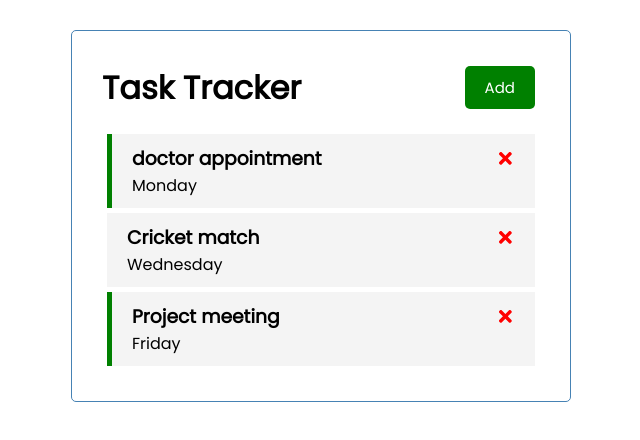
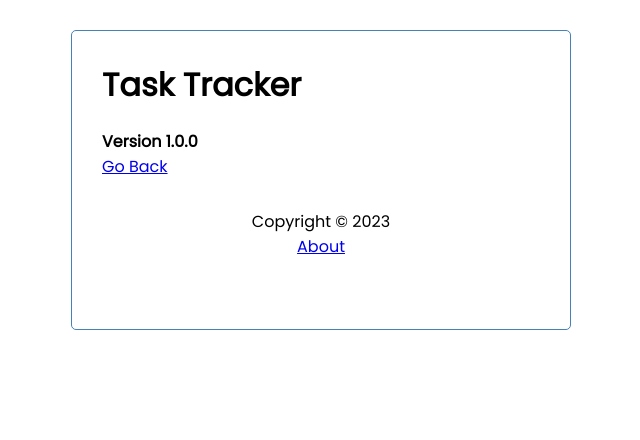
Before and after one commit to wahid-shuvo/TrackTasks, a React (Create React App) app: page /about in a window 1280 px wide. Shown: the top 440 px of the page, without its empty margins (319-959 px from the left). Built offline with nearby package versions, Linux system fonts and the light colour scheme; data requests are answered from the project's data file.

Commit message:
implemented rect routing for about page

```diff
--- a/db.json
+++ b/db.json
@@ -9,7 +9,7 @@
     {
       "text": "Cricket match",
       "day": "Wednesday",
-      "reminder": false,
+      "reminder": true,
       "id": 2
     },
     {
--- a/src/App.js
+++ b/src/App.js
@@ -1,7 +1,14 @@
 import { useState, useEffect } from "react"
+import {
+  BrowserRouter,
+  Routes,
+  Route
+} from 'react-router-dom'
 import Header from "./components/Header";
+import Footer from "./components/Footer";
 import Tasks from "./components/Tasks";
 import AddTask from "./components/AddTask";
+import About from "./components/About";
 
 const App = () => {
   const [showAddTask, setShowAddTask] = useState(false)
@@ -84,20 +91,37 @@
   }
 
   return (
+    <BrowserRouter>
       <div className="container">
         <Header onAdd={() => setShowAddTask(!showAddTask)}
           showAdd={showAddTask}
         />
+
+        <Routes>
+          <Route
+            path='/'
+            element={
+              <>
                 {showAddTask && <AddTask onAdd={addTask} />}
-      {tasks.length > 0 ?
+                {tasks.length > 0 ? (
                   <Tasks
                     tasks={tasks}
                     onDelete={deleteTask}
                     onToggle={toggleReminder}
-        /> : 'No Tasks To Show'
+                  />
+                ) : (
+                  'No Tasks To Show'
+                )}
+              </>
             }
+          />
+          <Route path='/about' element={<About />} />
+        </Routes>
+
+        <Footer />
       </div>
-  );
+    </BrowserRouter>
+  )
 }
 
 export default App;
--- /dev/null
+++ b/src/components/About.js
@@ -0,0 +1,13 @@
+import React from 'react'
+import { Link } from 'react-router-dom'
+
+const About = () => {
+    return (
+        <div>
+            <h4>Version 1.0.0</h4>
+            <Link to="/"> Go Back</Link>
+        </div>
+    )
+}
+
+export default About
--- /dev/null
+++ b/src/components/Footer.js
@@ -0,0 +1,13 @@
+import React from 'react'
+import { Link } from 'react-router-dom'
+
+const Footer = () => {
+    return (
+        <footer>
+            <p>Copyright &copy; 2023</p>
+            <Link to='/about'>About</Link>
+        </footer>
+    )
+}
+
+export default Footer
--- a/src/components/Header.js
+++ b/src/components/Header.js
@@ -1,15 +1,16 @@
 import Button from "./Button"
 import PropTypes from 'prop-types'
+import { useLocation } from "react-router-dom"
 
 const Header = ({ title, onAdd ,showAdd}) => {
-
+     const location=useLocation()
     return (
         <header className="header">
             <h1>{title}</h1>
-            <Button color={showAdd? 'red':'green'}
+            {location.pathname==='/' && <Button color={showAdd? 'red':'green'}
                 text={showAdd?'Close':'Add'}
                 onClick={onAdd}
-            />
+            />}
         </header>
     )
 }
```
Lines whose indentation alone changed are shown as unchanged.
